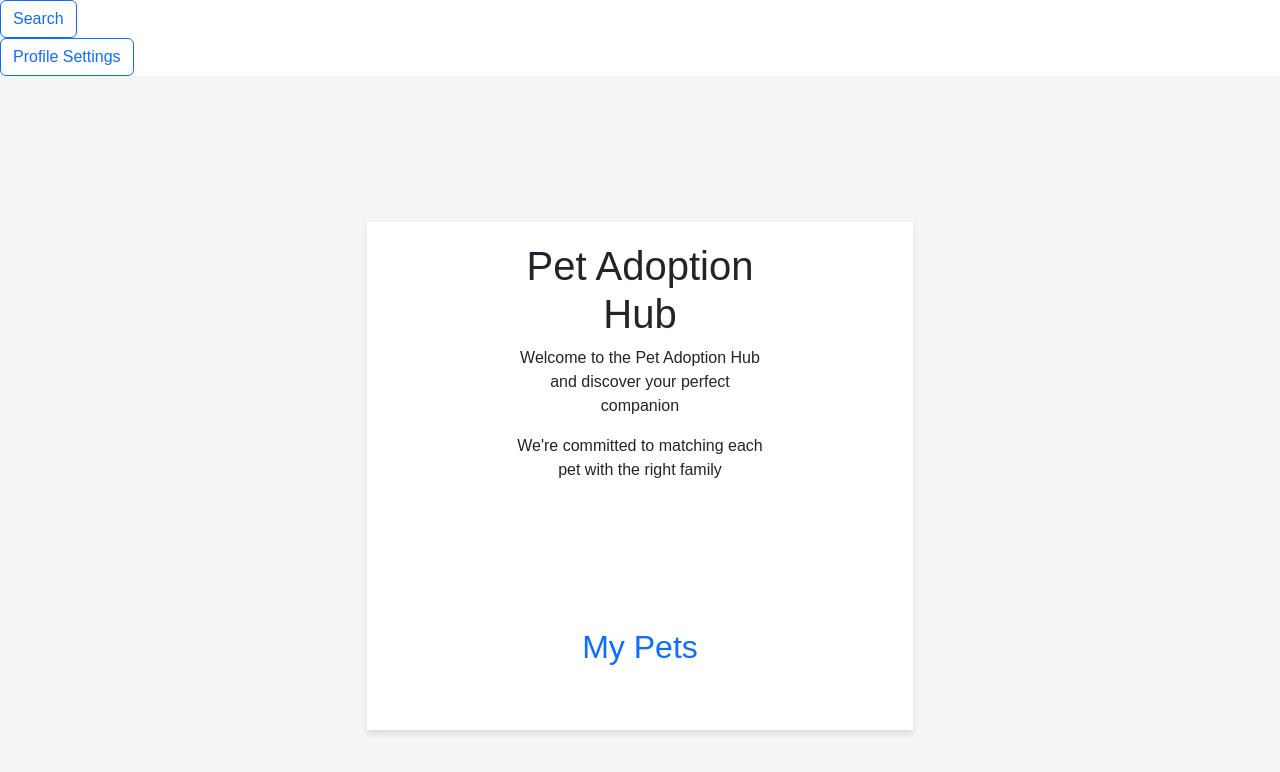
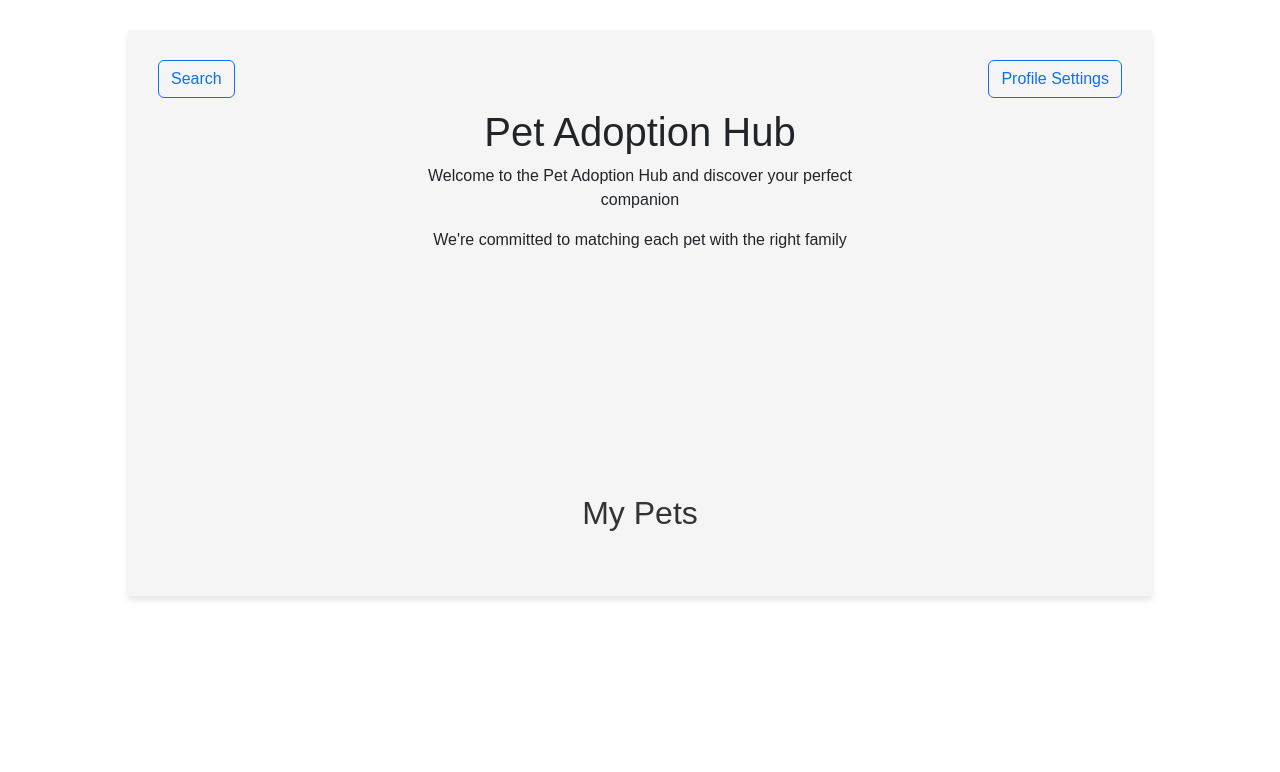
Before and after one commit to IsmaelNjama/pet-adoption-frontend, a React (Create React App) app: page /LoggedInPage in a window 1280 px wide. Shown: the top 772 px of the page. Built offline with nearby package versions, Linux system fonts and the light colour scheme.

Commit message:
changed loggedin page layout

```diff
--- /dev/null
+++ b/src/components/Loader.jsx
@@ -0,0 +1,13 @@
+import Spinner from "react-bootstrap/Spinner";
+
+function Loader() {
+  return (
+    <div className="loader-wrapper">
+      <Spinner animation="border" role="status">
+        <span className="visually-hidden">Loading...</span>
+      </Spinner>
+    </div>
+  );
+}
+
+export default Loader;
--- a/src/components/PetCard.jsx
+++ b/src/components/PetCard.jsx
@@ -4,12 +4,14 @@ import url from "../utils/urlUtils";
 import Button from "react-bootstrap/Button";
 import Card from "react-bootstrap/Card";
 import { useNavigate } from "react-router-dom";
+import Loader from "./Loader";
 
 function PetCard() {
   const navigate = useNavigate();
-  const [breedsImg, setBreedsImg] = useState(null);
   const [petName, setPetName] = useState("");
   const [petData, setPetData] = useState([]);
+  const [isLoading, setIsLoading] = useState(true);
+
   const handleSeeFullDetails = () => {
     navigate("/PetPage");
   };
@@ -24,6 +26,7 @@ function PetCard() {
       const petGivenName = moreDetails.name;
       setPetName(petGivenName);
       setPetData(tenPetsDetails);
+      setIsLoading(false);
     } catch (error) {
       console.error("Error", error);
     }
@@ -33,7 +36,10 @@ function PetCard() {
   }, []);
   return (
     <div className="pet-card-list-wrapper">
-      {petData.map((pet, index) => (
+      {isLoading ? (
+        <Loader />
+      ) : (
+        petData.map((pet, index) => (
           <Card className="pet-card" key={index} style={{ width: "18rem" }}>
             <Card.Img variant="top" src={pet.url} />
             <Card.Body>
@@ -46,7 +52,8 @@ function PetCard() {
               </Button>
             </Card.Body>
           </Card>
-      ))}
+        ))
+      )}
     </div>
   );
 }
--- a/src/pages/LoggedInPage.jsx
+++ b/src/pages/LoggedInPage.jsx
@@ -7,18 +7,16 @@ import ProfileSettingsButton from "../components/buttons/ProfileSettingsButton";
 
 function LoggedInPage() {
   return (
-    <div>
-      <div>
+    <div className="logged-in-page">
+      <div className="search-profile-wrapper">
         <SearchButton />
         <ProfileSettingsButton />
       </div>
-      <div className="logged-in-page-wrapper">
-        <div className="user-profile-panel">
-          <Header />
-          <Link className="my-pets-link" to="/MyPetsPage">
-            <h2>My Pets</h2>
-          </Link>
-        </div>
+      <div>
+        <Header />
+        <Link className="my-pets-link" to="/MyPetsPage">
+          <h2>My Pets</h2>
+        </Link>
       </div>
     </div>
   );
--- a/src/styles/common.css
+++ b/src/styles/common.css
@@ -87,28 +87,36 @@
   flex-direction: column;
 }
 
-.logged-in-page-wrapper {
+/* .user-panel-pets-wrapper {
   display: flex;
   flex-direction: column;
   justify-content: center;
   align-items: center;
   height: 100vh;
   background-color: #f5f5f5;
-  /* border: 1px solid green; */
-}
+  border: 1px solid green;
+} */
 
-.user-profile-panel {
-  background: #fff;
+.logged-in-page {
+  background:#f5f5f5;
   padding: 20px;
   box-shadow: 0 4px 6px rgba(0, 0, 0, 0.1);
   text-align: center;
-  /* display: flex; */
+  width: 80%;
+  height: 100%;
+  margin: auto;
+  margin-top: 30px;
 }
 
 .my-pets-link {
   text-decoration: none;
   margin: 10px;
   font-size: 24px;
+  color: #333;
+}
+
+.my-pets-link:hover {
+  color: #007bff;
 }
 
 
@@ -203,3 +211,21 @@ textarea {
   border: 1px solid red;
   width: 20%;
 }
+
+.loader-wrapper {
+  color: blue;
+  display: flex;
+  justify-content: center;
+  align-items: center;
+  height: 100vh;
+  margin: auto;
+}
+
+
+.search-profile-wrapper {
+  display: flex;
+  justify-content: space-between;
+  padding: 10px;
+  width: 100%;
+  margin-top: 0;
+}
```
Lines whose indentation alone changed are shown as unchanged.
